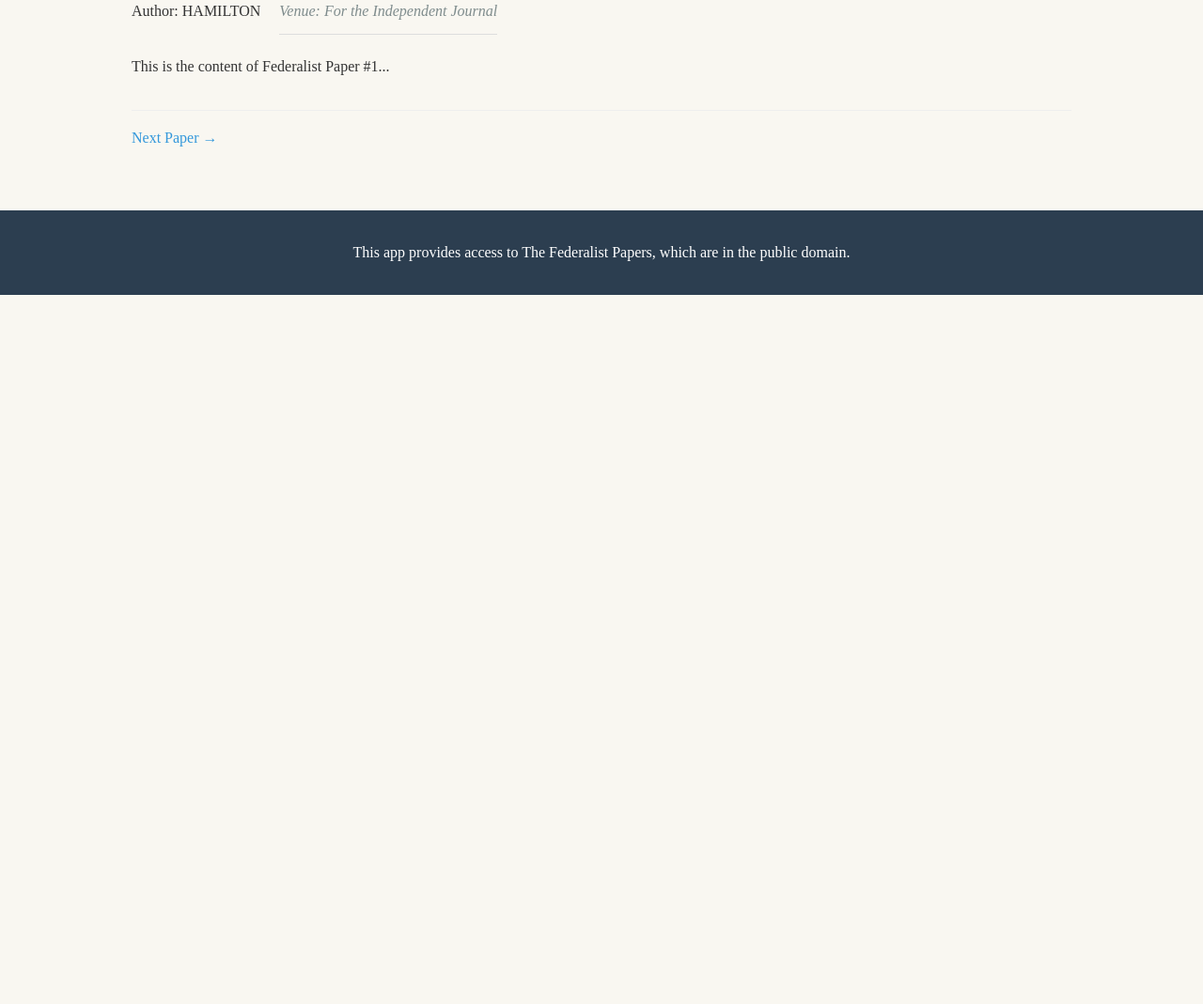
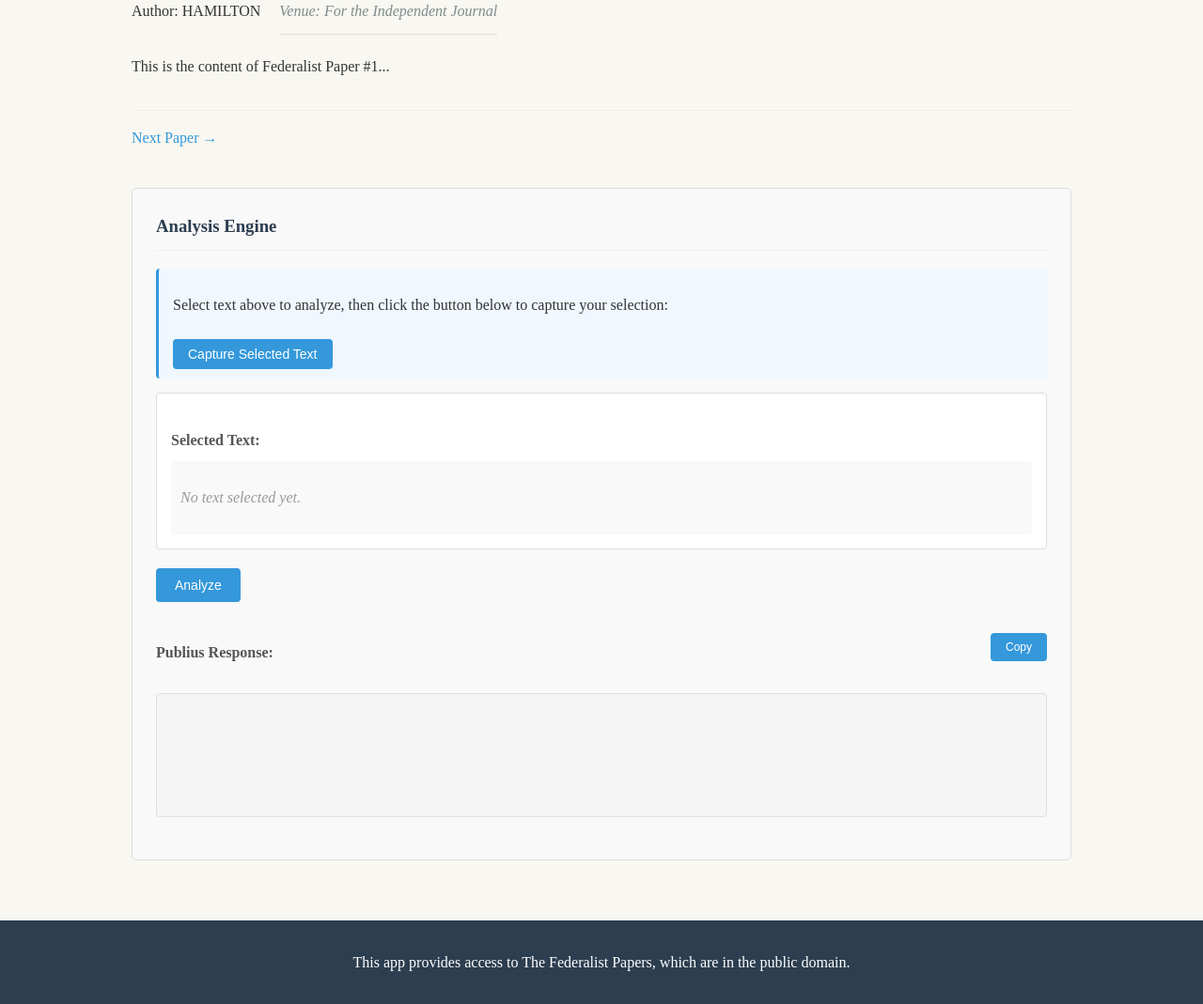
Before and after one commit to flxcn/publius, a Flask app: page /paper/1 in a window 1280 px wide. Shown: the part 342-1411 px from the top of the page at 94% size. Before the commit the page ends 656 px from the top, so only its background shows below. Run offline with Flask 3, Linux system fonts and the light colour scheme.

Commit message:
Update paper.html

```diff
--- a/templates/paper.html
+++ b/templates/paper.html
@@ -17,7 +17,7 @@
         </div>
     </div>
 
-    <div class="paper-content">
+    <div class="paper-content" id="paperContent">
         {% for paragraph in paper.text.split('\n\n') %}
             <p>{{ paragraph }}</p>
         {% endfor %}
@@ -32,5 +32,150 @@
         <a href="/paper/{{ paper.paper_id + 1 }}" class="next-paper">Next Paper &rarr;</a>
         {% endif %}
     </div>
+
+    <div class="claude-tools">
+        <h3>Analysis Engine</h3>
+
+        <div class="selection-instructions">
+            <p>Select text above to analyze, then click the button below to capture your selection:</p>
+            <button id="captureSelection" class="capture-button">Capture Selected Text</button>
+        </div>
+
+        <div class="selected-text-container">
+            <h4>Selected Text:</h4>
+            <div id="selectedTextDisplay" class="selected-text-display">
+                <p class="no-selection">No text selected yet.</p>
+            </div>
+        </div>
+
+        <div class="query-container">
+            <!-- <textarea id="userQuery" placeholder="Ask a question about the selected text..."></textarea> -->
+            <button id="askClaude">Analyze</button>
+        </div>
+
+        <div class="response-container">
+            <div class="response-header">
+                <h4>Publius Response:</h4>
+                <button id="copyResponse" class="copy-button">Copy</button>
+            </div>
+            <div class="response-area">
+                <p class="loading" style="display:none;">Generating response...</p>
+                <div id="responseText"></div>
+            </div>
+        </div>
+    </div>
 </div>
 {% endblock %}
+
+{% block scripts %}
+<script>
+document.addEventListener('DOMContentLoaded', function() {
+    const paperContent = document.getElementById('paperContent');
+    const captureButton = document.getElementById('captureSelection');
+    const selectedTextDisplay = document.getElementById('selectedTextDisplay');
+    const noSelectionText = document.querySelector('.no-selection');
+    const userQuery = "";
+    //  = document.getElementById('userQuery');
+    const askClaudeButton = document.getElementById('askClaude');
+    const loadingElement = document.querySelector('.loading');
+    const responseTextElement = document.getElementById('responseText');
+    const copyButton = document.getElementById('copyResponse');
+
+    let currentSelectedText = '';
+
+    // Capture selection button
+    captureButton.addEventListener('click', function() {
+        const selection = window.getSelection();
+        currentSelectedText = selection.toString().trim();
+
+        if (currentSelectedText) {
+            // Update the selected text display
+            noSelectionText.style.display = 'none';
+            selectedTextDisplay.innerHTML = `<p>${currentSelectedText}</p>`;
+
+            // Auto-fill a suggested query
+            // userQuery = `Explain this passage from Federalist Paper #{{ paper.paper_id }}:`;
+        } else {
+            alert('No text is currently selected. Please select text from the paper first.');
+        }
+    });
+
+    // Ask Claude button
+    askClaudeButton.addEventListener('click', function() {
+        const query = `Explain this passage from Federalist Paper #{{ paper.paper_id }}:`;
+
+        if (!query) {
+            alert('Please enter a question');
+            return;
+        }
+
+        if (!currentSelectedText) {
+            alert('Please select text from the paper first');
+            return;
+        }
+
+        // Show loading indicator
+        loadingElement.style.display = 'block';
+        responseTextElement.textContent = '';
+
+        // Send request to our Flask backend
+        fetch('/ask_claude', {
+            method: 'POST',
+            headers: {
+                'Content-Type': 'application/json',
+            },
+            body: JSON.stringify({
+                query: query,
+                context: currentSelectedText,
+                paper_id: {{ paper.paper_id }}
+            }),
+        })
+        .then(response => {
+            if (!response.ok) {
+                throw new Error(`HTTP error! Status: ${response.status}`);
+            }
+            return response.json();
+        })
+        .then(data => {
+            loadingElement.style.display = 'none';
+            responseTextElement.innerHTML = formatResponse(data.response);
+        })
+        .catch(error => {
+            console.error('Error:', error);
+            loadingElement.style.display = 'none';
+            responseTextElement.textContent = 'Error getting response from Claude. Please try again.';
+        });
+    });
+
+    // Copy response button
+    copyButton.addEventListener('click', function() {
+        const responseText = responseTextElement.innerText;
+
+        if (!responseText.trim()) {
+            alert('No response to copy');
+            return;
+        }
+
+        // Use Clipboard API to copy text
+        navigator.clipboard.writeText(responseText)
+            .then(() => {
+                // Show success feedback
+                const originalText = copyButton.textContent;
+                copyButton.textContent = 'Copied!';
+                setTimeout(() => {
+                    copyButton.textContent = originalText;
+                }, 2000);
+            })
+            .catch(err => {
+                console.error('Failed to copy text: ', err);
+                alert('Failed to copy text to clipboard');
+            });
+    });
+
+    // Format response with line breaks
+    function formatResponse(text) {
+        return text.replace(/\n/g, '<br>');
+    }
+});
+</script>
+{% endblock %}
```
